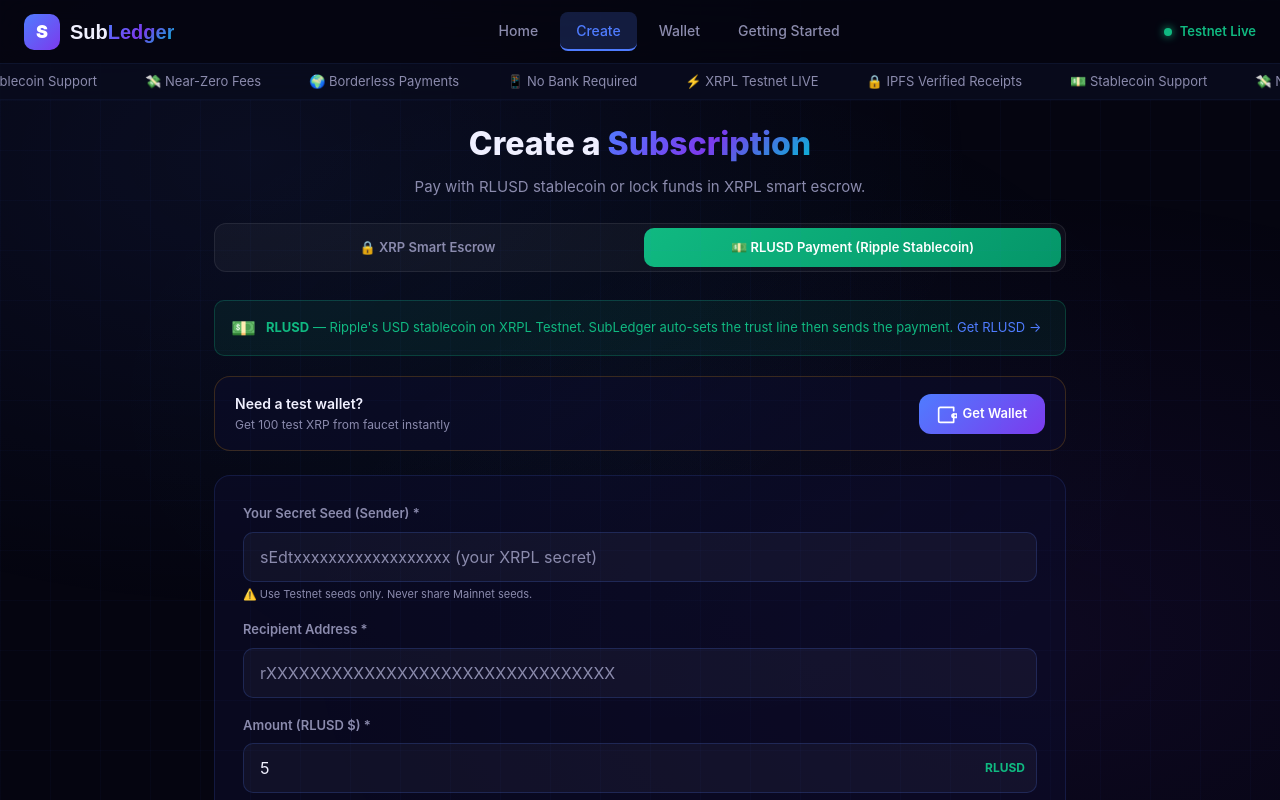
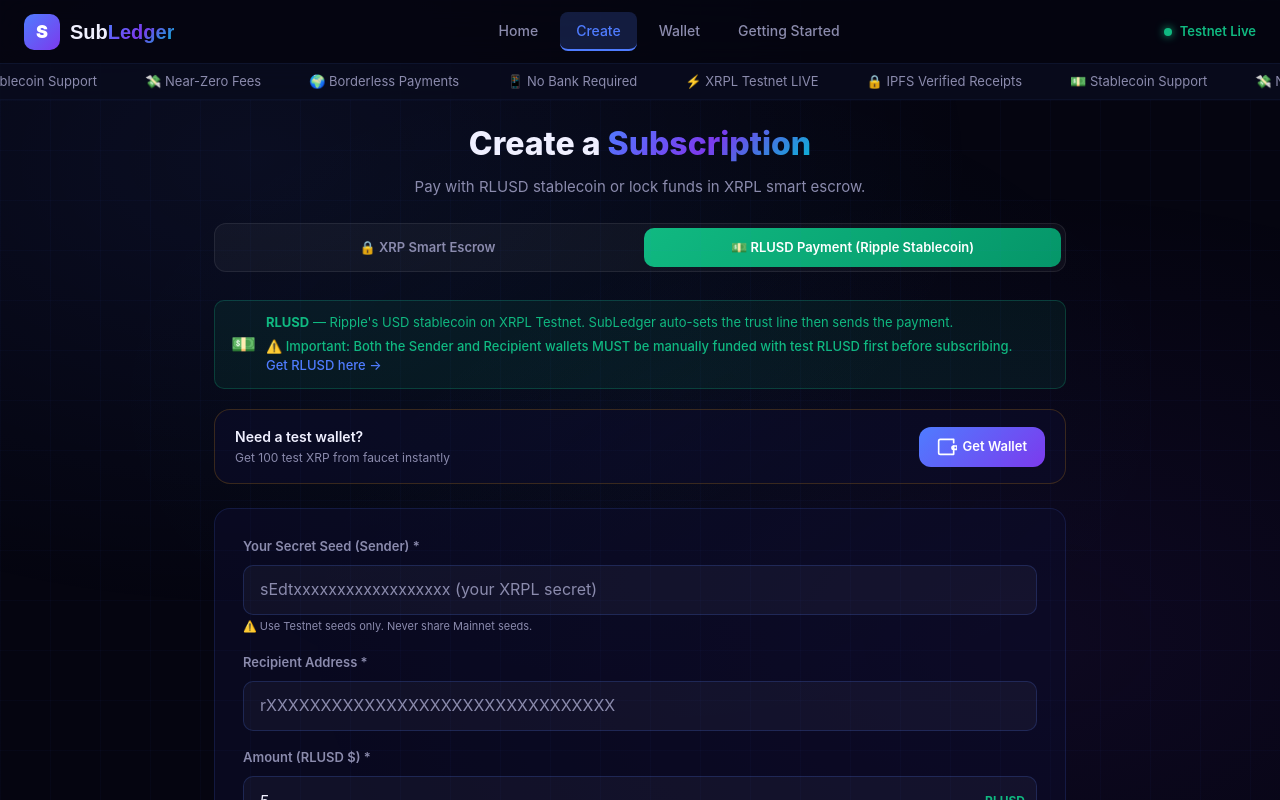
Before and after one commit to pushpakumar02/subledger, a Next.js app: page /create in a window 1280 px wide. Both pictures are taken after a click on the button "💵 RLUSD Payment (Ripple Stablecoin)". Shown: the top 800 px of the page. Built offline with nearby package versions, Linux system fonts and the light colour scheme.

Commit message:
✨ Subtly update RLUSD disclaimer banner with bold instructions

```diff
--- a/src/app/create/page.tsx
+++ b/src/app/create/page.tsx
@@ -168,7 +168,9 @@
                         <span style={{ fontSize: "20px" }}>💵</span>
                         <div>
                             <strong>RLUSD</strong> — Ripple's USD stablecoin on XRPL Testnet. SubLedger auto-sets the trust line then sends the payment.
-                            {" "}<a href="https://tryrlusd.com" target="_blank" rel="noopener noreferrer" style={{ color: "#4f7cff" }}>Get RLUSD →</a>
+                            <div style={{ marginTop: "4px", color: "#10b981", fontWeight: 500 }}>
+                                ⚠️ Important: Both the Sender and Recipient wallets MUST be manually funded with test RLUSD first before subscribing. <a href="https://tryrlusd.com" target="_blank" rel="noopener noreferrer" style={{ color: "#4f7cff", whiteSpace: "nowrap" }}>Get RLUSD here →</a>
+                            </div>
                         </div>
                     </div>
                 )}
```
